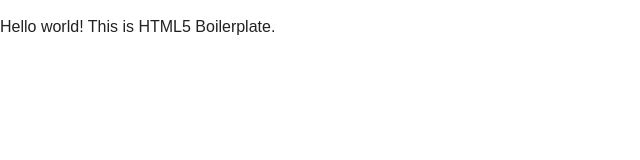
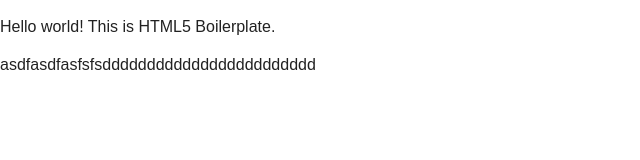
Before and after one commit to calibre/test, a plain HTML site: page index.html in a window 1280 px wide. Shown: the whole page, without its empty margins (0-640 px from the left). Drawn offline with nearby package versions, Linux system fonts and the light colour scheme.

Commit message:
no message

```diff
--- a/index.html
+++ b/index.html
@@ -37,3 +37,4 @@
         </script>
     </body>
 </html>
+asdfasdfasfsfsdddddddddddddddddddddddd
```
